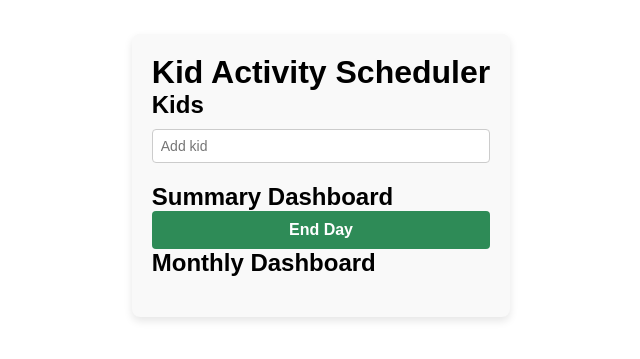
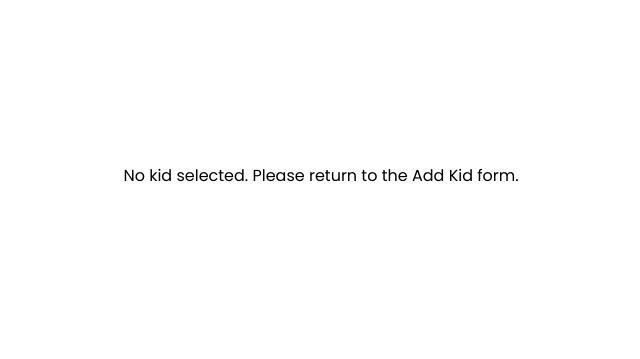
Before and after one commit to phanisri22/kids-Activity-Tracker, a React (Create React App) app: page /activityscheduler in a window 1280 px wide. Shown: the part 225-584 px from the top of the page, without its empty margins (319-959 px from the left). Built offline with nearby package versions, Linux system fonts and the light colour scheme.

Commit message:
Update ActivityScheduler.jsx

```diff
--- a/src/components/ActivitySChedul/ActivityScheduler.jsx
+++ b/src/components/ActivitySChedul/ActivityScheduler.jsx
@@ -1,46 +1,39 @@
 import React, { useState, useEffect } from "react";
+import { useLocation } from "react-router-dom";
 import "./App.css";
 
 const ActivityScheduler = () => {
-  const [kids, setKids] = useState([]);
-  const [selectedKid, setSelectedKid] = useState(null);
+  const location = useLocation();
+  const selectedKid = location.state?.kid;
+
   const [activities, setActivities] = useState([]);
   const [schedule, setSchedule] = useState({});
-  const [points, setPoints] = useState({});
-  const [dailyPoints, setDailyPoints] = useState({});
+  const [points, setPoints] = useState(0);
+  const [dailyPoints, setDailyPoints] = useState(0);
+  const [weeklyPoints, setWeeklyPoints] = useState({});
   const [monthlyPoints, setMonthlyPoints] = useState([]);
+  const [lastEndedDay, setLastEndedDay] = useState(null); // Track the last day ended
 
-  // Current date
   const currentDate = new Date();
+  const today = currentDate.toDateString();
 
-  // UseEffect to handle end-of-month calculation
+  // Prevent multiple end day actions for the same day
+  const isTodayEnded = lastEndedDay === today;
+
   useEffect(() => {
-    const daysInMonth = new Date(
-      currentDate.getFullYear(),
-      currentDate.getMonth() + 1,
+    const totalMonthlyPoints = monthlyPoints.reduce(
+      (sum, mp) => sum + mp.points,
       0
-    ).getDate();
+    );
+    console.log(`Monthly total: ${totalMonthlyPoints} points`);
+  }, [monthlyPoints]);
 
-    if (monthlyPoints.length >= daysInMonth) {
-      alert(
-        `Total points for ${currentDate.toLocaleString("default", {
-          month: "long",
-        })}: ${monthlyPoints.reduce((sum, mp) => sum + mp.points, 0)} points`
-      );
-      setMonthlyPoints([]); // Reset for the next month
+  if (!selectedKid) {
+    return <p>No kid selected. Please return to the Add Kid form.</p>;
   }
-  }, [monthlyPoints, currentDate]);
-
-  // Add a new kid
-  const addKid = (name) => {
-    const newKid = { id: Date.now(), name };
-    setKids([...kids, newKid]);
-    setPoints((prev) => ({ ...prev, [newKid.id]: 0 }));
-  };
 
   // Add a new activity
   const addActivity = (activity) => {
-    if (!selectedKid) return;
     setActivities((prev) => [...prev, { id: Date.now(), name: activity }]);
   };
 
@@ -48,22 +41,17 @@ const ActivityScheduler = () => {
   const updateSchedule = (day, time, activityId) => {
     setSchedule((prev) => ({
       ...prev,
-      [selectedKid.id]: {
-        ...(prev[selectedKid.id] || {}),
       [day]: {
-          ...(prev[selectedKid.id]?.[day] || {}),
+        ...(prev[day] || {}),
         [time]: { activityId, isDone: false, points: 0 },
-        },
       },
     }));
   };
 
   // Freeze activity and assign points
   const freezeActivity = (day, time, isDone, pointsToAdd) => {
-    if (!selectedKid) return;
-
     setSchedule((prev) => {
-      const updatedDay = prev[selectedKid.id]?.[day] || {};
+      const updatedDay = prev[day] || {};
       updatedDay[time] = {
         ...updatedDay[time],
         isDone,
@@ -72,87 +60,50 @@ const ActivityScheduler = () => {
 
       return {
         ...prev,
-        [selectedKid.id]: {
-          ...(prev[selectedKid.id] || {}),
         [day]: updatedDay,
-        },
       };
     });
 
-    // Update daily points
-    const newPoints = points[selectedKid.id] + (isDone ? pointsToAdd : 0);
-    setPoints((prev) => ({ ...prev, [selectedKid.id]: newPoints }));
+    setPoints((prev) => prev + (isDone ? pointsToAdd : 0));
+    setDailyPoints((prev) => prev + (isDone ? pointsToAdd : 0));
 
-    setDailyPoints((prev) => ({
+    setWeeklyPoints((prev) => ({
       ...prev,
-      [selectedKid.id]: newPoints,
+      [day]: (prev[day] || 0) + (isDone ? pointsToAdd : 0),
     }));
   };
 
-  // End the day
+  // End the day with confirmation
   const endDay = () => {
-    if (!selectedKid) return;
+    if (isTodayEnded) {
+      alert("You have already ended the day!");
+      return;
+    }
 
-    const dailyTotal = dailyPoints[selectedKid.id] || 0;
+    const confirmEnd = window.confirm("Are you sure you want to end the day?");
+    if (confirmEnd) {
       setMonthlyPoints((prev) => [
         ...prev,
-      { kidId: selectedKid.id, points: dailyTotal },
+        { kidId: selectedKid.id, day: today, points: dailyPoints },
       ]);
 
-    // Reset daily activities
-    setSchedule((prev) => {
-      const updatedSchedule = { ...prev[selectedKid.id] };
-
-      Object.keys(updatedSchedule).forEach((day) => {
-        Object.keys(updatedSchedule[day]).forEach((time) => {
-          updatedSchedule[day][time] = {
-            ...updatedSchedule[day][time],
-            isDone: false,
-            points: 0,
-          };
-        });
-      });
-
-      return { ...prev, [selectedKid.id]: updatedSchedule };
-    });
-
-    // Reset daily points
-    setDailyPoints((prev) => ({ ...prev, [selectedKid.id]: 0 }));
+      setLastEndedDay(today); // Record the day as ended
+      setDailyPoints(0); // Reset daily points
+    }
   };
 
   return (
     <div className="activity-scheduler">
-      <h1>Kid Activity Scheduler</h1>
-
-      {/* Kids Section */}
-      <div className="kids">
-        <h2>Kids</h2>
-        {kids.map((kid) => (
-          <button
-            key={kid.id}
-            className="kid-button"
-            onClick={() => {
-              setSelectedKid(kid);
-              setActivities([]); // Reset activities
-            }}
-          >
-            {kid.name}
-          </button>
-        ))}
-        <input
-          type="text"
-          className="input-box"
-          placeholder="Add kid"
-          onKeyDown={(e) => {
-            if (e.key === "Enter") addKid(e.target.value);
-          }}
+      <h1>Activity Scheduler for {selectedKid.name}</h1>
+      <img
+        src={selectedKid.avatar}
+        alt={`${selectedKid.name}'s Avatar`}
+        className="kid-avatar-large"
       />
-      </div>
 
       {/* Activities Section */}
-      {selectedKid && (
       <div className="activities">
-          <h2>Activities for {selectedKid.name}</h2>
+        <h2>Activities</h2>
         {activities.map((activity) => (
           <div key={activity.id} className="activity-item">
             {activity.name}
@@ -167,24 +118,18 @@ const ActivityScheduler = () => {
           }}
         />
       </div>
-      )}
 
       {/* Weekly Schedule */}
-      {selectedKid && (
       <div className="schedule">
         <h2>Weekly Schedule</h2>
-          {["Monday", "Tuesday", "Wednesday", "Thursday", "Friday"].map(
-            (day) => (
+        {["Monday", "Tuesday", "Wednesday", "Thursday", "Friday"].map((day) => (
           <div key={day} className="day">
-                <h3 className="day-title">{day}</h3>
+            <h3>{day}</h3>
             {["Morning", "Afternoon", "Evening"].map((time) => (
               <div key={time} className="time-slot">
-                    <span className="time-label">{time}:</span>
+                <span>{time}:</span>
                 <select
-                      className="dropdown"
-                      onChange={(e) =>
-                        updateSchedule(day, time, e.target.value)
-                      }
+                  onChange={(e) => updateSchedule(day, time, e.target.value)}
                 >
                   <option value="">Select Activity</option>
                   {activities.map((activity) => (
@@ -193,36 +138,44 @@ const ActivityScheduler = () => {
                     </option>
                   ))}
                 </select>
-                    <button
-                      className="freeze-button"
-                      onClick={() => freezeActivity(day, time, true, 10)}
-                    >
+                <button onClick={() => freezeActivity(day, time, true, 10)}>
                   Done +10
                 </button>
               </div>
             ))}
           </div>
-            )
-          )}
+        ))}
       </div>
-      )}
 
-      {/* Dashboard Section */}
-      <div className="dashboard">
-        <h2>Summary Dashboard</h2>
-        {kids.map((kid) => (
-          <div key={kid.id} className="kid-summary">
-            {kid.name}: {points[kid.id]} points
+      {/* Points Summary */}
+      <div className="points-summary">
+        <h2>Points</h2>
+        <p>Total Points: {points}</p>
+        <button
+          onClick={endDay}
+          disabled={isTodayEnded} // Disable the button if today's end day is already recorded
+        >
+          End Day
+        </button>
       </div>
+
+      {/* Weekly Dashboard */}
+      <div className="dashboard weekly-dashboard">
+        <h2>Weekly Dashboard</h2>
+        {Object.entries(weeklyPoints).map(([day, points]) => (
+          <p key={day}>
+            {day}: {points} points
+          </p>
         ))}
-        <button onClick={endDay}>End Day</button>
+      </div>
+
+      {/* Monthly Dashboard */}
+      <div className="dashboard monthly-dashboard">
         <h2>Monthly Dashboard</h2>
         <ul>
-          {monthlyPoints
-            .filter((mp) => mp.kidId === selectedKid?.id)
-            .map((mp, index) => (
+          {monthlyPoints.map((mp, index) => (
             <li key={index}>
-                Day {index + 1}: {mp.points} points
+              Day {mp.day}: {mp.points} points
             </li>
           ))}
         </ul>
```
Lines whose indentation alone changed are shown as unchanged.
